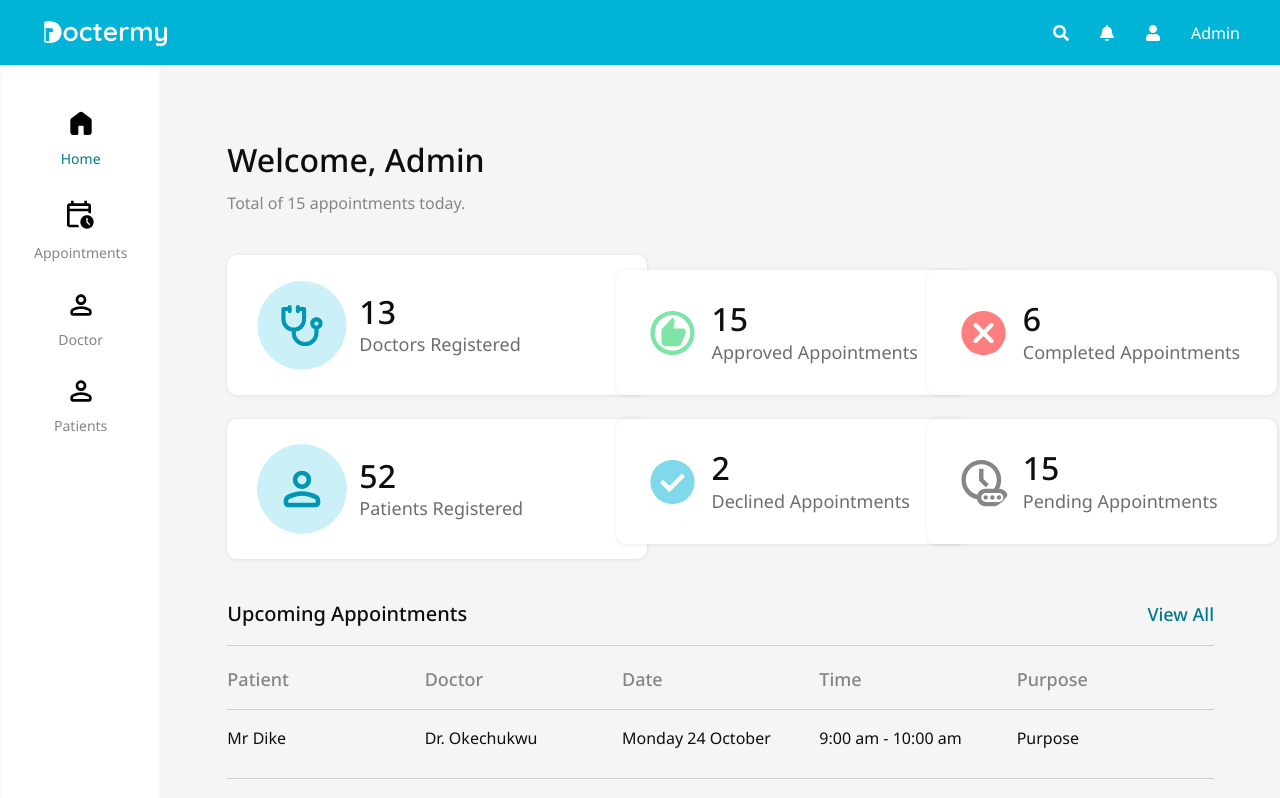
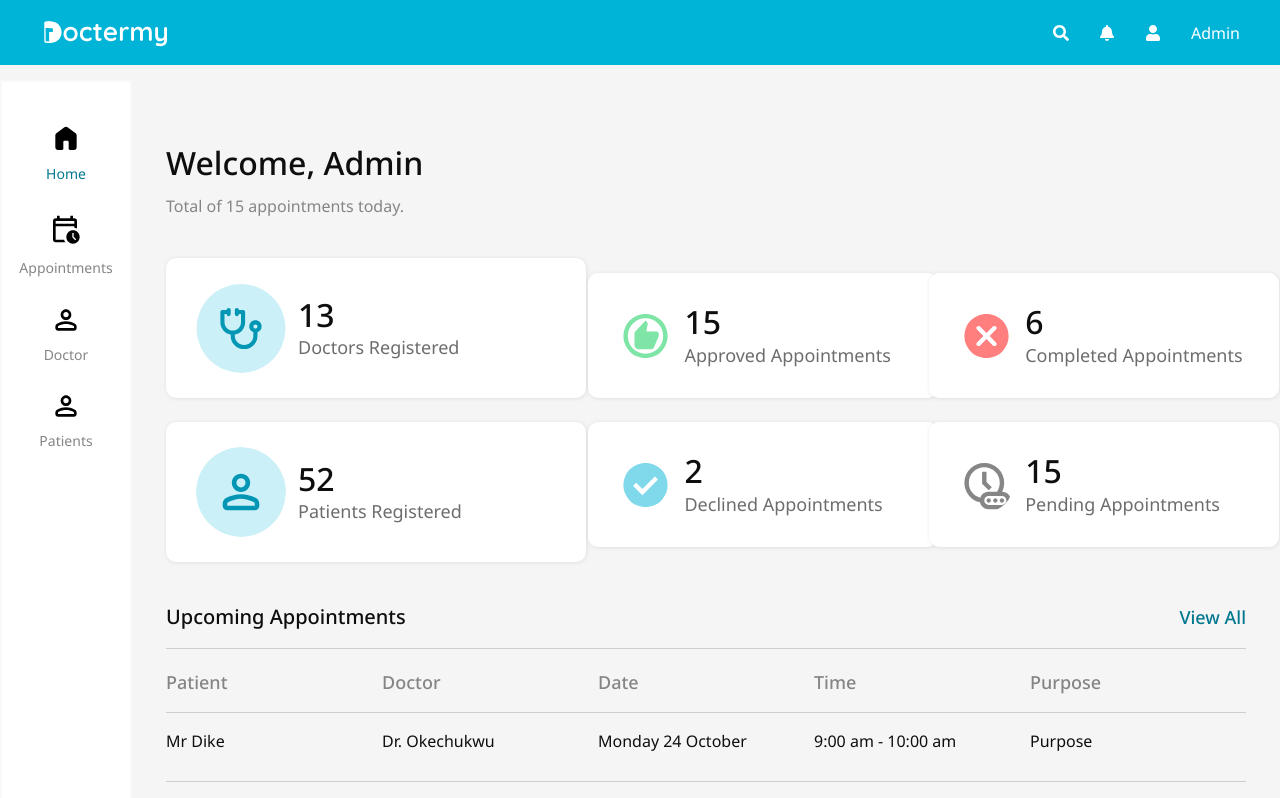
Before and after one commit to Victorola-coder/admininterface, a React (Vite) app in the folder admin-dashboard/: page / in a window 1280 px wide. Shown: the top 798 px of the page. Built offline with nearby package versions, Linux system fonts and the light colour scheme.

Commit message:
fixed issues

```diff
--- a/admin-dashboard/src/components/Chat.jsx
+++ b/admin-dashboard/src/components/Chat.jsx
@@ -10,7 +10,7 @@ import { Dashboard } from "../layouts";
 export const Chat = () => {
   return (
     <Dashboard>
-      <section className=" flex-1 py-[44px] px-[34px] ">
+      <section className="  w-full pt-[79px] px-[34px] ">
         <h1 className=" mb-3 text-[#0E0E0E] text-[32px] font-medium leading-[120%]">
           Welcome, Admin
         </h1>
--- a/admin-dashboard/src/components/Navbar.jsx
+++ b/admin-dashboard/src/components/Navbar.jsx
@@ -3,7 +3,7 @@ import { Logo } from "./svgs";
 // import "./Navbar.css";
 
 const Navbar = () => (
-  <header className="bg-[#00B4D8] py-[16px] px-[40px]">
+  <header className="bg-[#00B4D8] fixed top-0 left-0 w-full h-[65px] py-[16px] px-[40px]">
     <nav className="flex flex-row items-center justify-between">
       <figure>
         <Logo />
--- a/admin-dashboard/src/components/Sidebar.jsx
+++ b/admin-dashboard/src/components/Sidebar.jsx
@@ -33,7 +33,7 @@ export default function Sidebar() {
 
   const location = useLocation();
   return (
-    <aside className="bg-white border-[#F9F9F9] border-[2px] py-8 px-5 flex flex-col">
+    <aside className="bg-white h-[calc(100vh-65px)] top-[10vh] w-[132px] fixed left-0 border-[#F9F9F9] border-[2px] py-8 px-5 flex flex-col">
       <div className="flex flex-col gap-y-2 text-[#001534]">
         {data.map((nvl, index) => (
           <div className="w-full" key={index}>
--- a/admin-dashboard/src/layouts/dashboard.jsx
+++ b/admin-dashboard/src/layouts/dashboard.jsx
@@ -7,7 +7,7 @@ export default function Dashboard({ children }) {
       <Navbar />
       <div className="flex flex-row overflow-x-hidden w-full min-h-[100vh] bg-[#fcfcfc]">
         <Sidebar />
-        <main className="bg-[#F5F5F5]  w-full text-[#1E1E2D] px-[32px] py-[32px]">
+        <main className="bg-[#F5F5F5] pl-[132px] mt-[65px]  w-full text-[#1E1E2D] ">
           {children}
         </main>
       </div>
```
